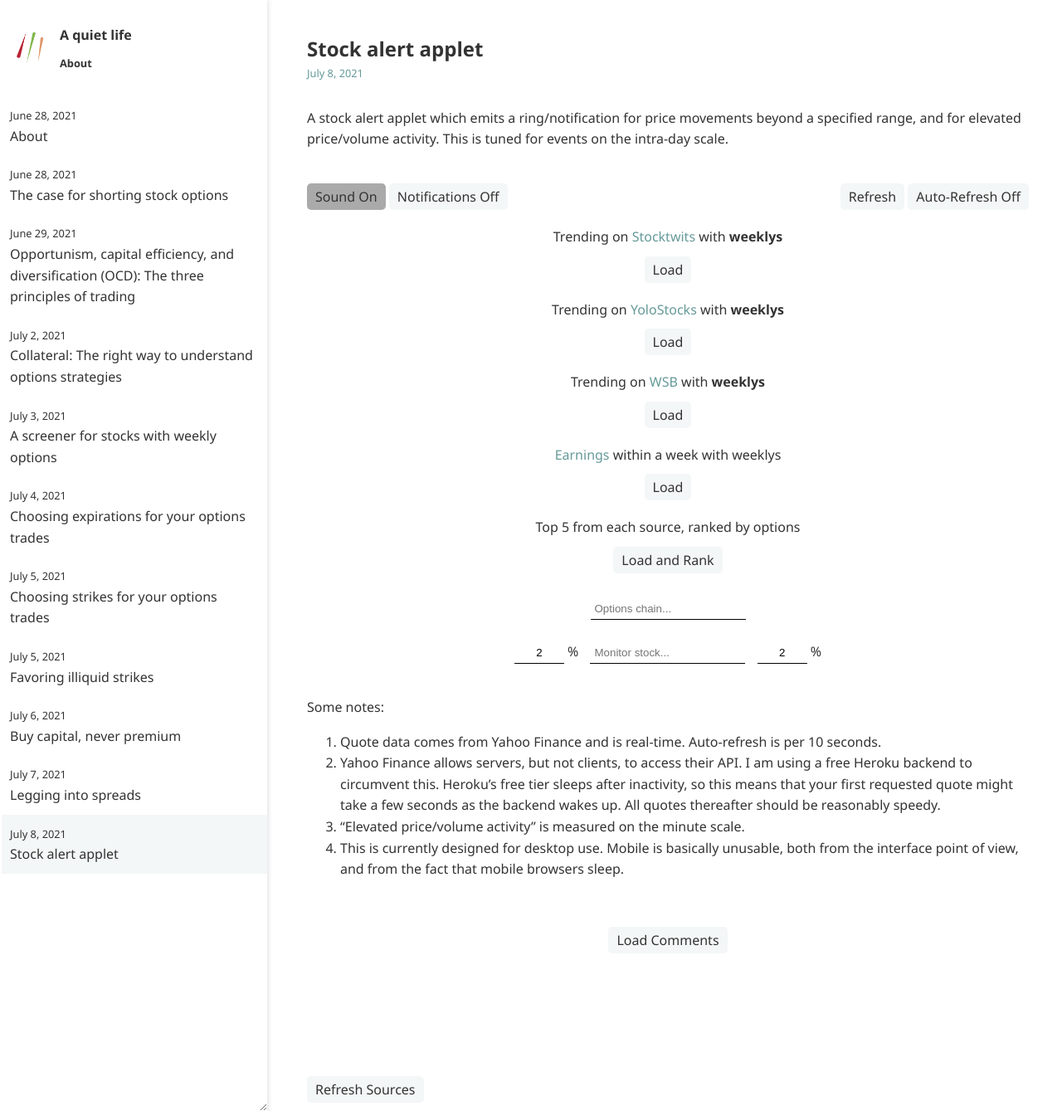
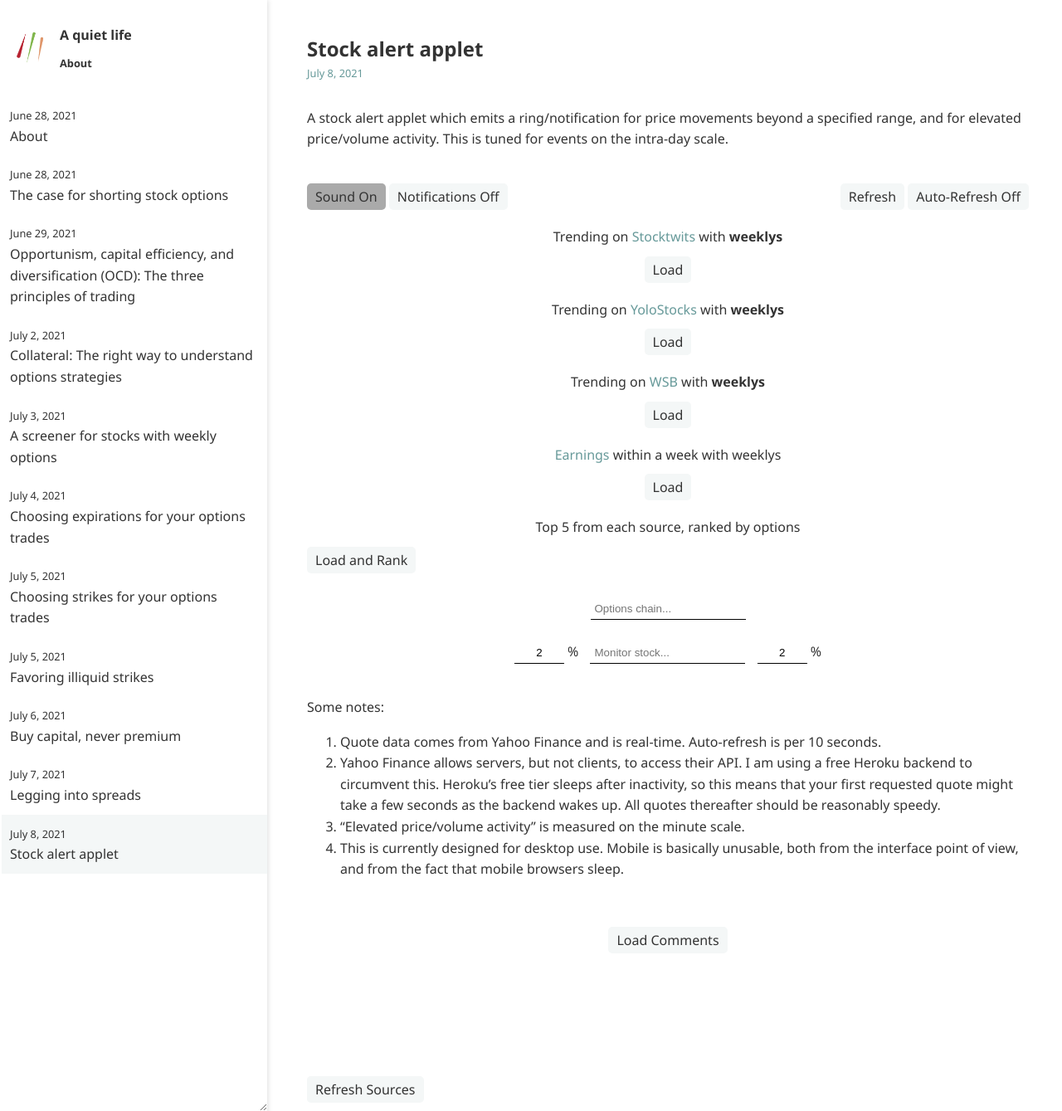
Before and after one commit to ansyblenetwork/aquietlife, a Jekyll site: the page built from _posts/2021-07-08-alerts.md, in a window 1280 px wide and 1339 px high. Shown: the whole window at 83% size. Built offline with Jekyll 4.4.1, drawn with Linux system fonts in a browser that asks for light colours.

Commit message:
Update 2021-07-08-alerts.md

```diff
--- a/_posts/2021-07-08-alerts.md
+++ b/_posts/2021-07-08-alerts.md
@@ -34,8 +34,9 @@ A stock alert applet which emits a ring/notification for price movements beyond
 <button id="earningsButton" style="margin:0px auto 20px auto; display:block;" onclick="if (this.textContent == 'Load') updateEarnings(); else addAll(earnings)">Load</button>
 
 <div style="margin-bottom:10px; text-align:center" id="merge">Top 5 from each source, ranked by options</div>
-<button onclick="updateAll();" style="position:fixed; bottom: 10px;">Refresh Sources</button><button id="mergeButton" style="margin:0px auto 20px auto; display:block;" onclick="mergeAll()">Load and Rank</button>
-
+	<div style="margin:0px auto 20px auto; display:block;">
+<button onclick="updateAll();" style="position:fixed; bottom: 10px;">Refresh Sources</button><button id="mergeButton" onclick="mergeAll()">Load and Rank</button>
+	</div>
 <div style="width:max-content; margin:auto">
 <input onkeyup="if (event.keyCode == 27) this.value = '';
 		else if (event.keyCode == 13) {
```
